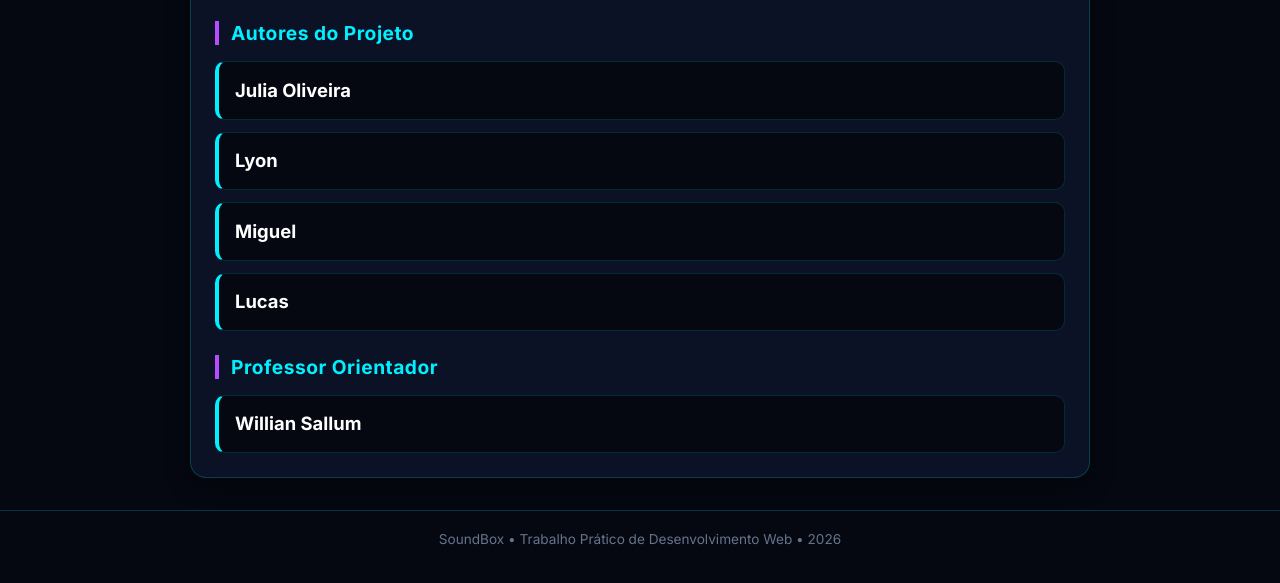
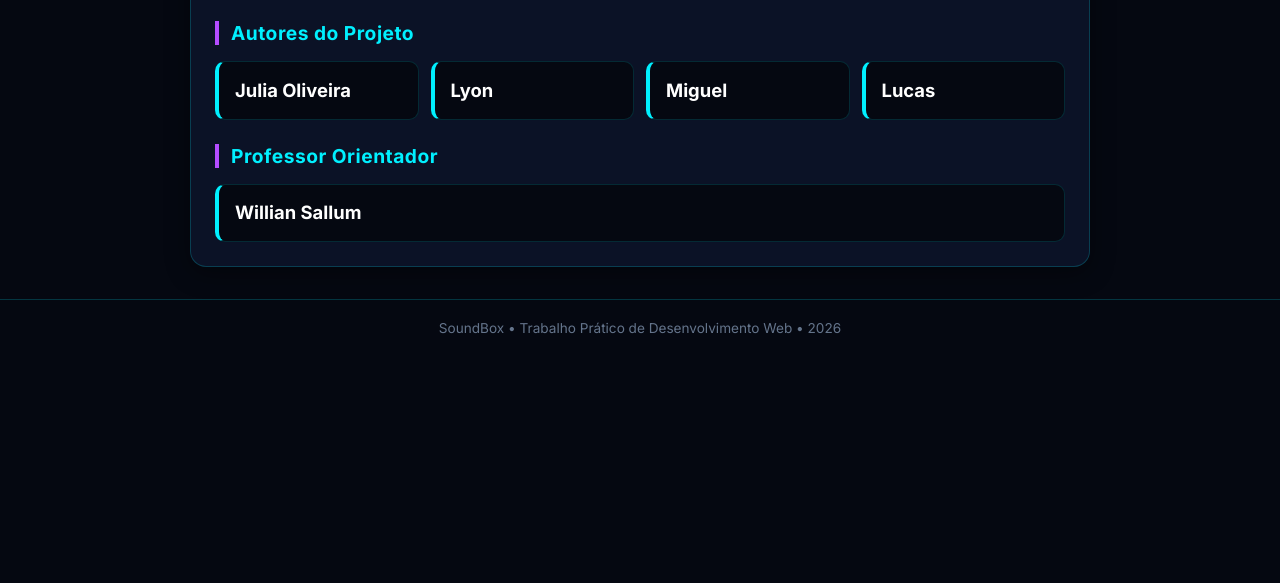
Before and after one commit to miguel-abjaud/TrabalhoLPW, a plain HTML site: page creditos.html in a window 1280 px wide. Shown: the part 223-806 px from the top of the page. Drawn offline with Linux system fonts and the light colour scheme.

Commit message:
Usando grid na lista de autores dos créditos

```diff
--- a/style.css
+++ b/style.css
@@ -669,3 +669,9 @@ select:focus {
         grid-template-columns: 1fr;
     }
 }
+
+
+.lista-creditos {
+    display: grid;
+    grid-template-columns: repeat(auto-fit, minmax(160px, 1fr));
+}
```
